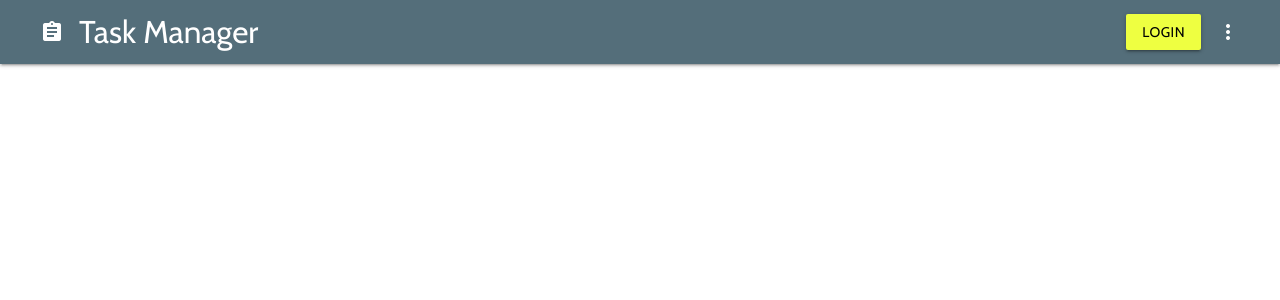
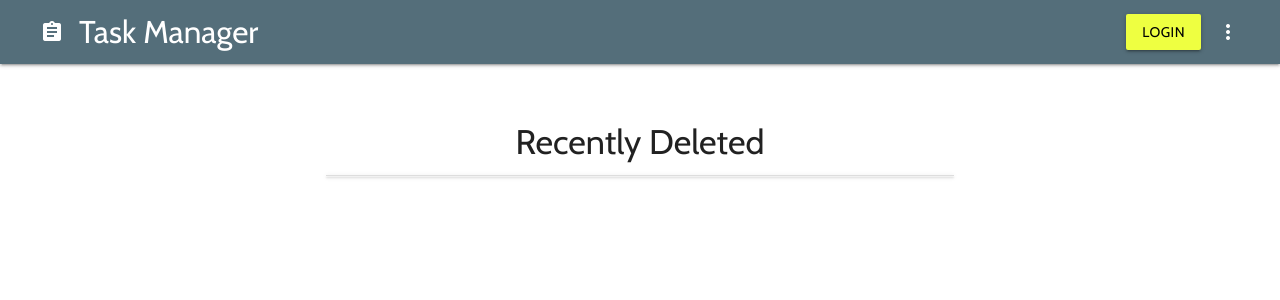
Before and after one commit to zigybass/React-Task-Manager, a React (Create React App) app: page /deleted in a window 1280 px wide. Shown: the top 300 px of the page. Built offline with nearby package versions, Linux system fonts and the light colour scheme.

Commit message:
adding Deleted page for recently deleted. added route for it

```diff
--- a/src/App.js
+++ b/src/App.js
@@ -1,5 +1,6 @@
 import React from 'react';
 import { BrowserRouter as Router, Route } from "react-router-dom";
+import "./js/code";
 import "./css/style.css"
 import Header from "./components/layout/Header";
 // import Footer from "./components/layout/Footer";
@@ -8,12 +9,17 @@ import TaskList from "./components/TaskList";
 import Login from "./components/pages/Login";
 import uuid from "uuid";
 import Splash from "./components/pages/Splash";
-import "./js/code";
+import Deleted from "./components/pages/Deleted"
 
 class App extends React.Component {
 
   state = {
-    tasks: []
+    tasks: [],
+    deleted: []
+  }
+
+  componentDidUpdate () {
+    console.log(this.state.tasks)
   }
 
 
@@ -31,6 +37,7 @@ class App extends React.Component {
     console.log("del from App " + id)
     console.log(this.state.tasks)
     this.setState({ tasks: this.state.tasks.filter( task => task.key !== id)})
+    this.setState({ deleted: [...this.state.deleted]})
   }
 
   render() {
@@ -54,6 +61,9 @@ class App extends React.Component {
         <Login />
       </div>
     </Route>
+    <div className="container contApp">
+    <Route path="/deleted" deleted={this.state.deleted} component={Deleted} />
+    </div>
 
     </ Router>
 
--- a/src/components/TaskList.js
+++ b/src/components/TaskList.js
@@ -41,7 +41,7 @@ class TaskList extends React.Component {
   render() {
 
     return (
-      <div>
+      <div className="container">
         <h4 style={{ textAlign: "center" }}>Task List</h4>
         <Collapsible accordion={false}>
         {this.props.tasks.map((task, i) => {
@@ -51,7 +51,7 @@ class TaskList extends React.Component {
           id={key}
           key={key}
           header={newTask}
-          icon={<i onClick={this.props.delTask.bind(this, key)} className="material-icons" id={key}>delete_outline</i>}
+          icon={<i onClick={this.props.delTask.bind(this, key)} className="material-icons btn-floating grey darken-3" id={key}>delete_outline</i>}
         >
           {task.details}
         </CollapsibleItem>
--- /dev/null
+++ b/src/components/pages/Deleted.js
@@ -0,0 +1,18 @@
+import React from "react";
+import { Collapsible } from "react-materialize";
+
+function Deleted(props) {
+
+    console.log(props.deleted)
+
+  return (
+    <div className="container appCont">
+      <h4 style={{ textAlign: "center" }}>Recently Deleted</h4>
+      <Collapsible accordion={false}>
+
+      </Collapsible>
+    </div>
+  );
+}
+
+export default Deleted;
```
